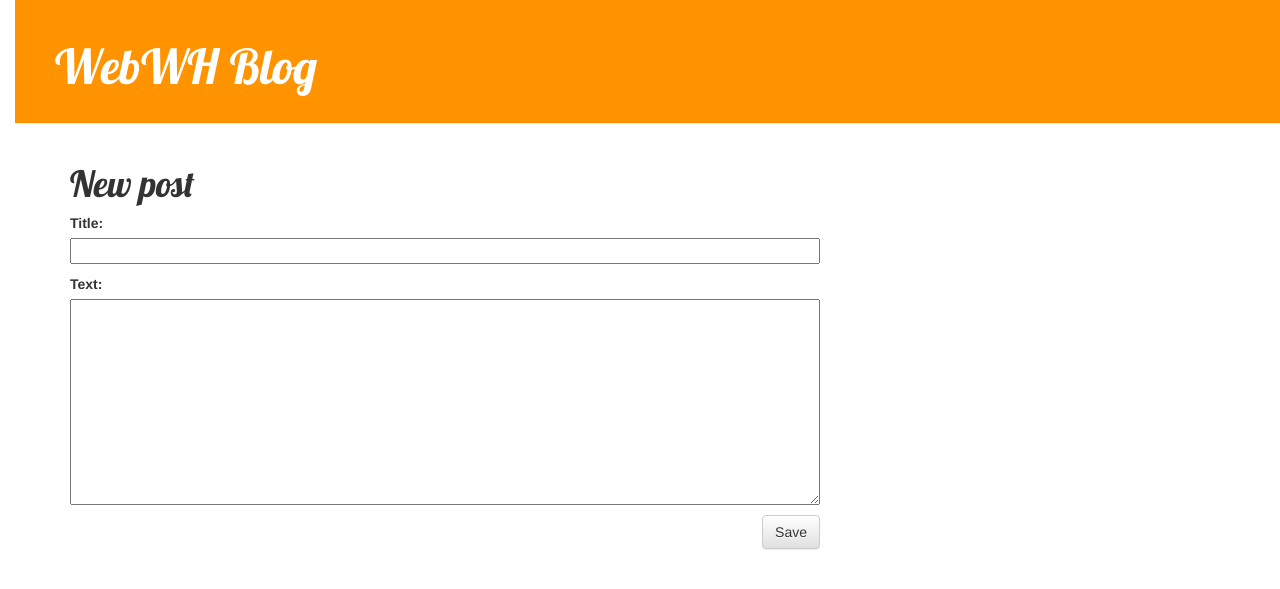
After one commit to WebWH/my-first-blog, a Django app: page /post/new in a window 1280 px wide. The commit adds this page. Shown: the top 589 px of the page. Run offline with Django 3.2, Linux system fonts and the light colour scheme; some libraries are stand-ins or nearby versions.

Commit message:
Added views to create/edit blog post inside the site.

```diff
--- /dev/null
+++ b/blog/forms.py
@@ -0,0 +1,9 @@
+from django import forms
+
+from .models import Post
+
+class PostForm(forms.ModelForm):
+
+    class Meta:
+        model = Post # 폼에서 사용할 모델 지정
+        fields = ('title', 'text',) # 폼 필드 2개 생성
--- a/blog/models.py
+++ b/blog/models.py
@@ -2,7 +2,8 @@ from django.conf import settings
 from django.db import models
 from django.utils import timezone
 
-
+# Post는 모델의 이름
+# models은 Post가 장고 모델임을 의미합니다. 이 코드 때문에 장고는 Post가 데이터베이스에 저장되어야 한다고 알게 됩니다.
 class Post(models.Model):
     author = models.ForeignKey(settings.AUTH_USER_MODEL, on_delete=models.CASCADE)
     title = models.CharField(max_length=200)
--- a/blog/templates/blog/base.html
+++ b/blog/templates/blog/base.html
@@ -9,6 +9,9 @@
     </head>
     <body>
         <div class="page-header">
+            {% if user.is_authenticated %}
+                <a href="{% url 'post_new' %}" class="top-menu"><span class="glyphicon glyphicon-plus"></span></a>
+            {% endif %}
             <h1><a href="/">WebWH Blog</a></h1>
         </div>
         <div class="content container">
--- a/blog/templates/blog/post_detail.html
+++ b/blog/templates/blog/post_detail.html
@@ -7,6 +7,9 @@
                 {{ post.published_date }}
             </div>
         {% endif %}
+        {% if user.is_authenticated %}
+            <a class="btn btn-default" href="{% url 'post_edit' pk=post.pk %}"><span class="glyphicon glyphicon-pencil"></span></a>
+        {% endif %}
         <h1>{{ post.title }}</h1>
         <p>{{ post.text|linebreaksbr }}</p>
     </div>
--- /dev/null
+++ b/blog/templates/blog/post_edit.html
@@ -0,0 +1,9 @@
+{% extends 'blog/base.html' %}
+
+{% block content %}
+    <h1>New post</h1>
+    <form method="POST" class="post-form">{% csrf_token %}
+        {{ form.as_p }}
+        <button type="submit" class="save btn btn-default">Save</button>
+    </form>
+{% endblock %}
--- a/blog/templates/blog/post_list.html
+++ b/blog/templates/blog/post_list.html
@@ -7,6 +7,8 @@
                 <p>published: {{ post.published_date }}</p>
             </div>
             <h1><a href="{% url 'post_detail' pk=post.pk %}">{{ post.title }}</a></h1>
+            <!-- C:\django\blog\urls.py 에 pk를 인자로 name='post_detail'인 path를 찾아 이동
+                path('post/<int:pk>/', views.post_detail, name='post_detail') -->
             <p>{{ post.text|linebreaksbr }}</p>
         </div>
     {% endfor %}
--- a/blog/urls.py
+++ b/blog/urls.py
@@ -1,7 +1,11 @@
 from django.urls import path
 from . import views
 
+# urls.py 에서는 views.py 호출하여 웹에서의 path(path함수 첫 인자)에 render 할 html 템플릿을 찾음
+
 urlpatterns = [
-    path('', views.post_list, name='post_list'),
-    path('post/<int:pk>/', views.post_detail, name='post_detail'),
+    path('', views.post_list, name='post_list'), # 127.0.0.1:8080 접속 시
+    path('post/<int:pk>/', views.post_detail, name='post_detail'), # path('웹에서의 path', views.py 내 post_detail() 찾아감, <a href="{% url 'post_detail' pk=post.pk %}">)
+    path('post/new', views.post_new, name='post_new'), # 새 글 작성
+    path('post/<int:pk>/edit/', views.post_edit, name='post_edit'), # 글 수정
 ]
--- a/blog/views.py
+++ b/blog/views.py
@@ -2,15 +2,48 @@ from django.shortcuts import render
 from django.utils import timezone # 쿼리셋 정렬에 사용
 from .models import Post # 추가하여 models.py 에 정의된 model 가져오기
 from django.shortcuts import render, get_object_or_404
+from .forms import PostForm
+from django.shortcuts import redirect
+
+# urls.py 에서 views.py 참조하여 render할 화면 찾음
 
 # 게시판 목록
 def post_list(request):
-    posts = Post.objects.filter(published_date__lte=timezone.now()).order_by('published_date') # 쿼리셋 정렬
+    posts = Post.objects.filter(published_date__lte=timezone.now()).order_by('-published_date') # 쿼리셋 정렬
 	# posts 은 쿼리셋 이름
     return render(request, 'blog/post_list.html', {'posts': posts})
+    # C:\django\blog\templates\blog\post_list.html
     # {'posts': posts} : distionary는 템플릿에서 사용할 매개변수
 
 # 게시글 상세보기
 def post_detail(request, pk):
     post = get_object_or_404(Post, pk=pk)
     return render(request, 'blog/post_detail.html', {'post': post})
+    # C:\django\blog\templates\blog\post_detail.html
+
+def post_new(request):
+    if request.method == "POST":
+        form = PostForm(request.POST)
+        if form.is_valid():
+            post = form.save(commit=False)
+            post.author = request.user
+            post.published_date = timezone.now()
+            post.save()
+            return redirect('post_detail', pk=post.pk)
+    else:
+        form = PostForm()
+    return render(request, 'blog/post_edit.html', {'form': form})
+
+def post_edit(request, pk):
+    post = get_object_or_404(Post, pk=pk) # Post 모델 인스턴스 가져오기(pk로 SELECT)
+    if request.method == "POST":
+        form = PostForm(instance=post)
+        if form.is_valid():
+            post = form.save(commit=False)
+            post.author = request.user
+            post.published_date = timezone.now()
+            post.save()
+            return redirect('post_detail', pk=post.pk)
+    else:
+        form = PostForm(instance=post)
+    return render(request, 'blog/post_edit.html', {'form': form})
--- a/mysite/urls.py
+++ b/mysite/urls.py
@@ -18,5 +18,5 @@ from django.urls import path, include
 
 urlpatterns = [
     path('admin/', admin.site.urls),
-    path('', include('blog.urls')),
+    path('', include('blog.urls')), # 127.0.0.1:8080 접속 시 C:\django\blog\urls.py 찾아간 다음 path('', views.post_list, name='post_list'), 에 의해 post_list.html 응답
 ]
```
